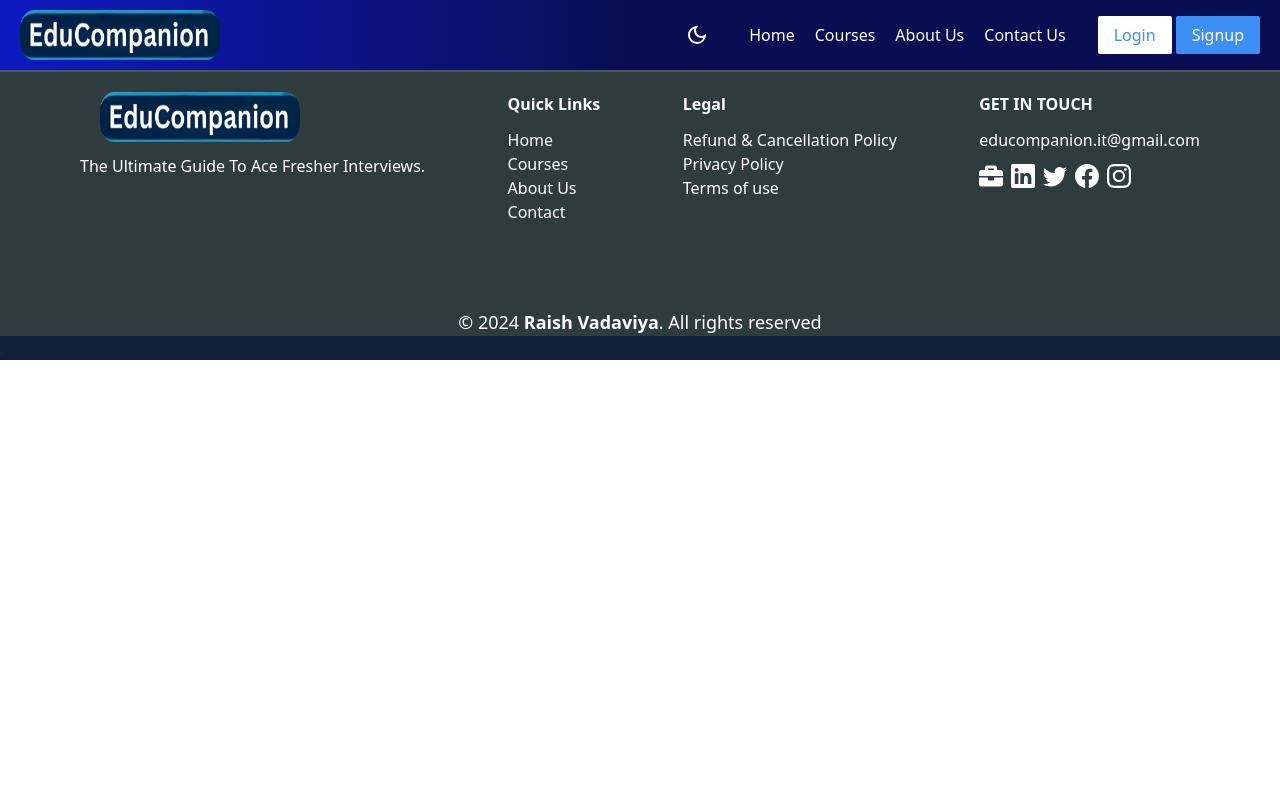
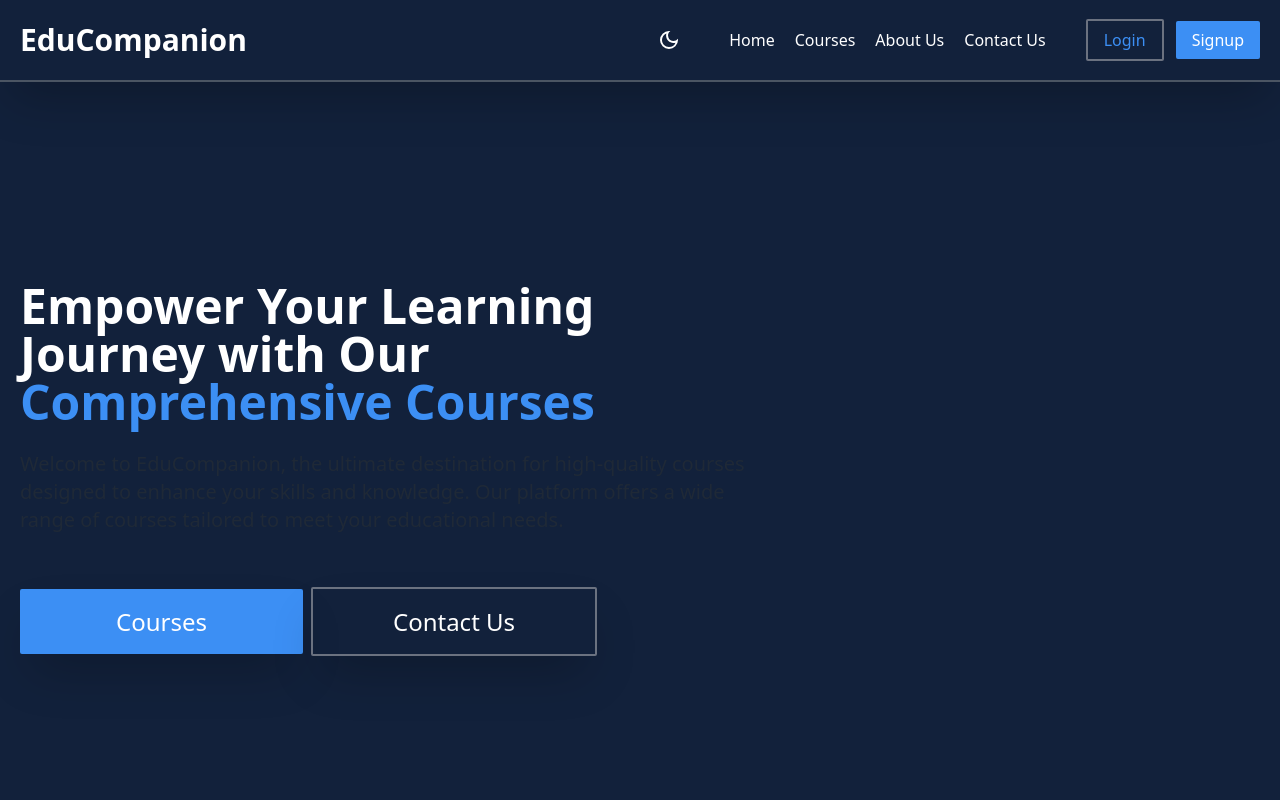
Before and after one commit to Raish10100/EduCompanion, a React (Vite) app in the folder client/: page / in a window 1280 px wide. Shown: the top 800 px of the page. Built offline with nearby package versions, Linux system fonts and the light colour scheme.

Commit message:
Added Home Page component

```diff
--- a/client/src/App.jsx
+++ b/client/src/App.jsx
@@ -1,6 +1,5 @@
-import { Routes } from "react-router-dom"
-import Footer from "./Components/footer"
-import HomeLayout from "./Layouts/HomeLayout"
+import { Route, Routes } from "react-router-dom"
+import HomePage from "./Pages/HomePage"
 
 import './App.css'
 
@@ -8,10 +7,9 @@ function App() {
 
   return (
     <div className="app">
-      {/* <Routes>
-
-      </Routes> */}
-      <HomeLayout />
+      <Routes >
+           <Route path='/' element={<HomePage />} />
+      </Routes>
     </div>
   )
 }
--- a/client/src/Components/footer.jsx
+++ b/client/src/Components/footer.jsx
@@ -1,19 +1,18 @@
 import { BsFacebook, BsInstagram, BsTwitter, BsLinkedin } from 'react-icons/bs'
 import { FaBriefcase } from 'react-icons/fa'
-import logo from '../assets/Logo.png'
 function Footer() {
 
     return (
         // bg-[#00000034]
-        <footer className='bg-[#9ba74734]'>
+        <footer className='bg-[#12213b] border-t-2 border-gray-500 py-7'>
             <section className = 'relative left-0 bottom-0  py-5  flex gap-12 sm:gap-6 flex-col flex-wrap sm:flex-row sm:items-start justify-between text-white sm:px-20  '>
-            <section className='flex flex-col gap-3 justify-center sm:items-start items-center '>
-                <img src={logo} alt="Logo" className='rounded-[10px] w-[200px] h-[50px] ml-[20px]' />
-                <p>The Ultimate Guide To Ace Fresher Interviews.</p>
+            <section className='flex flex-col gap-6 justify-center sm:items-start items-center '>
+            <p className="Logo font-semibold text-3xl">EduCompanion</p>
+            <p>Empower Your Learning Journey with Our <br/> Comprehensive Courses</p>
             </section>
             <section className='flex flex-col gap-3 justify-center items-center sm:items-start'>
-                <h2 className='font-bold'>Quick Links</h2>
-                <ul className='flex flex-col sm:items-start items-center'>
+                <h2 className='font-bold text-2xl'>Quick Links</h2>
+                <ul className='flex flex-col sm:items-start items-center gap-3 mt-3'>
                     <li><a href="" className='hover:text-[#3c8ff4] transition-all ease-in-out duration-300'>Home</a></li>
                     <li><a href="" className='hover:text-[#3c8ff4] transition-all ease-in-out duration-300'>Courses</a></li>
                     <li><a href="" className='hover:text-[#3c8ff4] transition-all ease-in-out duration-300'>About Us</a></li>
@@ -21,16 +20,16 @@ function Footer() {
                 </ul>
             </section>
             <section className='flex flex-col gap-3 justify-center items-center sm:items-start'>
-                <h2 className='font-bold'>Legal</h2>
-                <ul className='flex flex-col sm:items-start items-center'>
+                <h2 className='font-bold text-2xl'>Legal</h2>
+                <ul className='flex flex-col sm:items-start gap-3 items-center mt-3'>
                    <li><a href="" className='hover:text-[#3c8ff4] transition-all ease-in-out duration-300'>Refund & Cancellation Policy</a></li>
                    <li><a href="">Privacy Policy</a></li>
                    <li><a href="">Terms of use</a></li>
                 </ul>
             </section>
-            <section className='flex flex-col gap-3 justify-center items-center sm:items-start'>
-                <h2 className='font-bold  '>GET IN TOUCH</h2>
-                <p><a href="https://mail.google.com/mail/?view=cm&fs=1&to=educompanion.it@gmail.com" target='_blank' className='hover:text-[#3c8ff4] hover:underline transition-all duration-300 ease-in-out'>educompanion.it@gmail.com</a></p>
+            <section className='flex flex-col gap-6 justify-center items-center sm:items-start'>
+                <h2 className='font-bold text-2xl '>GET IN TOUCH</h2>
+                <p ><a href="https://mail.google.com/mail/?view=cm&fs=1&to=educompanion.it@gmail.com" target='_blank' className='hover:text-[#3c8ff4] hover:underline transition-all duration-300 ease-in-out '>educompanion.it@gmail.com</a></p>
                 <section className='flex justify-center items-center flex-wrap pb-3 gap-2 text-2xl text-white'>
                     <a href="https://www.linkedin.com/in/raish-vadaviya-439213289/" target='_blank' className='hover:text-[#3c8ff4] transition-all ease-in-out duration-300'>
                         <FaBriefcase />
--- a/client/src/Layouts/HomeLayout.jsx
+++ b/client/src/Layouts/HomeLayout.jsx
@@ -1,5 +1,4 @@
 import Footer from "../Components/footer";
-import Logo from '../assets/Logo.png'
 import {Link} from 'react-router-dom'
 import { MdOutlineDarkMode } from 'react-icons/md'
 import { useState } from "react";
@@ -23,12 +22,13 @@ function HomeLayout({ children }) {
 
 
     return (
-        <div className="">
-            <nav className="bg-gradient-to-r from-[#0d1ac2]  via-[#090d52f4] to-[#090d52]    flex justify-between items-center px-[3px] sm:px-[10px] md:px-[20px] py-[10px] text-white border-b-2 border-gray-600" >
-                <img src={Logo} alt="" className='rounded-[10px] w-[150px] md:w-[200px] h-[50px] order-2' />
+        <div >
+            <nav className="sticky top-0   flex justify-between items-center px-[3px] sm:px-[10px] md:px-[20px] py-[20px] bg-[#12213b] text-white border-b-2 border-gray-600 shadow-2xl" >
+            <p className="Logo font-semibold text-3xl order-2">EduCompanion</p>
 
 
-                        <div className="flex lg:gap-8 items-center order-3 ">
+
+                        <div className="flex lg:gap-10 items-center order-3 ">
              {
                 lightMode
                ?
@@ -36,22 +36,21 @@ function HomeLayout({ children }) {
                 :
                     <CiLight onClick={() => lightModeHandler()}  className="cursor-pointer hover:bg-[#24324c] py-2 text-[50px] lg:text-[40px] transition-all ease-in-out duration-300 rounded-sm" />
               }
-{/* --------------------------------------------- */}
                         <ul className="lg:flex nav-hidden gap-5">
                             <li><Link className="hover:text-[#3c8ff4] transition-all duration-300 ease-in-out">Home</Link></li>
                             <li><Link className="hover:text-[#3c8ff4] transition-all duration-300 ease-in-out">Courses</Link></li>
                             <li><Link className="hover:text-[#3c8ff4] transition-all duration-300 ease-in-out">About Us</Link></li>
                             <li><Link className="hover:text-[#3c8ff4] transition-all duration-300 ease-in-out">Contact Us</Link></li>
                         </ul>
-                        <div className="lg:flex nav-hidden gap-1">
-                            <button ><Link className="bg-[#fff] hover:bg-[#ffffffd5] transition-all ease-in-out duration-300 text-[#3c8ff4] px-4 py-2 rounded-sm">Login</Link></button>
+                        <div className="lg:flex nav-hidden gap-3">
+                            <button ><Link className=" border-gray-500 hover:border-gray-100 border-2 transition-all ease-in-out duration-300 text-[#3c8ff4] px-4 py-2 rounded-sm">Login</Link></button>
                             <button><Link className="bg-[#3c8ff4] hover:bg-[#3c6df4db] transition-all ease-in-out duration-300 text-white px-4 py-2 rounded-sm">Signup</Link></button>
                         </div>
                         </div>
 
                         {/* <div className="flex lg:nav-hidden order-1 text-[40px]"><FiMenu /></div> */}
 
-                        <div className="drawer flex lg:nav-hidden order-1 w-10 ">
+                        <div className="drawer flex lg:nav-hidden order-1 w-10 cursor-pointer">
                                 <input id="my-drawer" type="checkbox" className="drawer-toggle" />
                                 <div className="drawer-content">
                                     {/* Page content here */}
@@ -72,7 +71,7 @@ function HomeLayout({ children }) {
                                             <li><Link className="hover:text-[#3c8ff4] transition-all duration-300 ease-in-out">About Us</Link></li>
                                             <li><Link className="hover:text-[#3c8ff4] transition-all duration-300 ease-in-out">Contact Us</Link></li>
                                         </ul>
-                                        <div className="  fixed bottom-[25px] flex items-center justify-center w-[90%] gap-1">
+                                        <div className="  fixed bottom-[50px] flex items-center justify-center w-[90%] gap-1">
                                             <button ><Link className="bg-[#fff] hover:bg-[#ffffffd5] transition-all ease-in-out duration-300 text-[#3c8ff4] px-8 py-2 rounded-sm">Login</Link></button>
                                             <button><Link className="bg-[#3c8ff4] hover:bg-[#3c6df4db] transition-all ease-in-out duration-300 text-white px-8 py-2 rounded-sm">Signup</Link></button>
                                         </div>
--- /dev/null
+++ b/client/src/Pages/HomePage.jsx
@@ -0,0 +1,29 @@
+import { Link } from 'react-router-dom';
+import HomeLayout from '../Layouts/HomeLayout.jsx'
+
+function HomePage() {
+    return (
+        <>
+            <HomeLayout >
+                    <div className="homePage h-[600px] sm:h-[800px] flex   px-[20px]">
+                        <div className="w-[95%] lg:w-[60%] flex sm:mt-[200px] mt-[50px] vs:mt-[100px] flex-col gap-6 ">
+                            <h1 className='text-3xl sm:text-5xl font-semibold text-white'>
+                                Empower Your Learning Journey with Our <span className='text-[#3c8ff4]'>Comprehensive Courses</span>
+                            </h1>
+                            <p className='sm:text-xl'>
+                                Welcome to EduCompanion, the ultimate destination for high-quality courses designed to enhance your
+                                skills and knowledge. Our platform offers a wide range of courses tailored to meet your educational needs.
+                            </p>
+                            <div className="flex flex-row  flex-wrap gap-8 sm:gap-2 mt-12 ">
+                                <button ><Link className="bg-[#3c8ff4] hover:bg-[#3c6df4] shadow-2xl  transition-all ease-in-out duration-300 text-white sm:px-24 sm:py-4  px-8 py-2 rounded-sm text-2xl">Courses</Link></button>
+                                <button><Link className="border-2  border-gray-500 shadow-2xl hover:border-gray-200 transition-all ease-in-out duration-300 text-white sm:px-20 px-6 py-2 sm:py-4 rounded-sm text-2xl">Contact Us</Link></button>
+                            </div>
+                        </div>
+                    </div>
+            </HomeLayout>
+        </>
+    )
+}
+
+
+export default HomePage;
--- a/client/src/main.jsx
+++ b/client/src/main.jsx
@@ -11,6 +11,6 @@ ReactDOM.createRoot(document.getElementById('root')).render(
   <Provider store={store}>
     <BrowserRouter>
       <App />
-    </BrowserRouter>,
+    </BrowserRouter>
   </Provider>
 )
--- a/client/tailwind.config.js
+++ b/client/tailwind.config.js
@@ -7,7 +7,11 @@ export default {
     "./src/**/*.{js,ts,jsx,tsx}",
   ],
   theme: {
-    extend: {},
+    extend: {
+      screens: {
+        'vs': '400px'
+      }
+    },
   },
   plugins: [
     plugin(function ({ addUtilities }) {
```
Also changed, not shown: client/src/assets/Logo.png (deleted).
